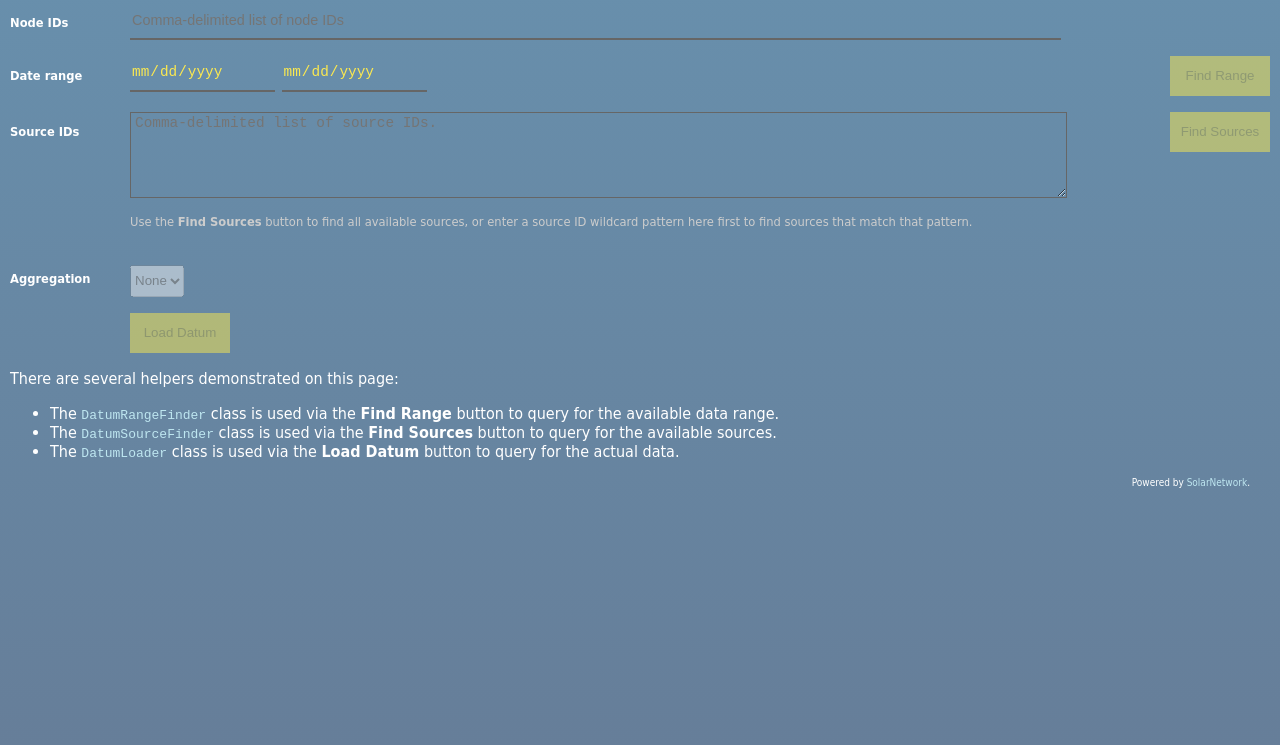
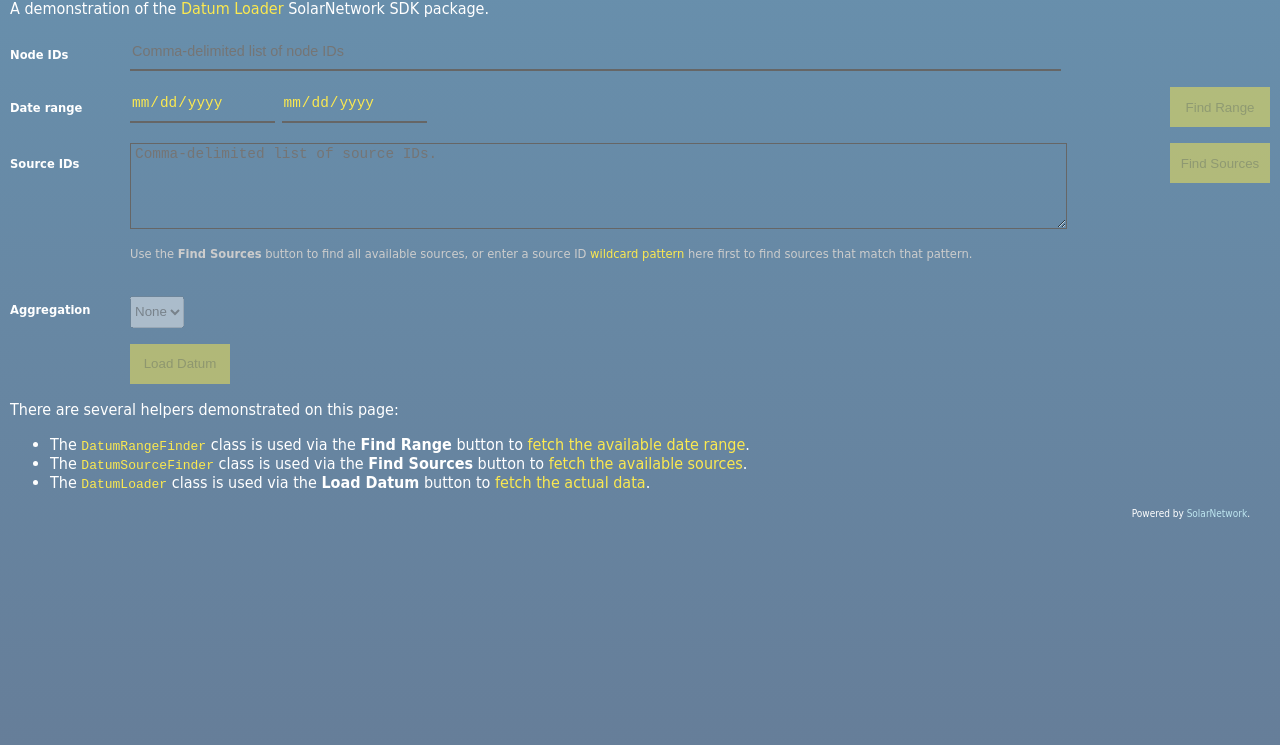
Before and after one commit to SolarNetwork/solarnetwork-example, a website built with webpack: page JavaScript/datum-loader/src/index.html in a window 1280 px wide. Shown: the part 55-800 px from the top of the page. Built offline with nearby package versions, Linux system fonts and the light colour scheme; files whose address does not match are found by name; what @redsift/d3-rs-table, dialog-polyfill, solarnetwork-api-core would draw is missing.

Commit message:
Tweaks for clarity.

```diff
--- a/JavaScript/datum-loader/src/datum-loader.css
+++ b/JavaScript/datum-loader/src/datum-loader.css
@@ -20,13 +20,14 @@ header {
 
 footer {
 	clear: both;
-	color: white;
 	font-size: 10px;
 	text-align: right;
 	margin: 10px 20px;
 }
 
-section {
+header,
+section,
+footer {
 	color: white;
 }
 
@@ -35,7 +36,6 @@ section + section {
 }
 
 h1 {
-    color: white;
     font-family: inherit;
     font-weight: 500;
 	margin: 0.2em 0;
@@ -45,6 +45,11 @@ h1 {
 }
 
 a {
+	color: #fce94f;
+	text-decoration: none;
+}
+
+footer a {
 	color: #BEE6F0;
 	text-decoration: none;
 }
--- a/JavaScript/datum-loader/src/datum-loader.js
+++ b/JavaScript/datum-loader/src/datum-loader.js
@@ -313,7 +313,8 @@ function setupUI(config, app) {
 	// populate the avaialble aggregation levels from the Aggregation enum (plus None)
 	const aggregationSelect = select('select[name=aggregation]');
 	aggregationSelect.selectAll('option')
-		.data([{name:'None'}].concat(Aggregation.enumValues()), d => d.name)
+		.data([{name:'None'}].concat(Aggregation.enumValues().filter(
+			e => !/(Of|Total|Minute|Week)/.test(e.name))), d => d.name)
 		.enter().append('option')
 			.attr('value', d => d.name === 'None' ? '' : d.name)
 			.text(d => d.name);
--- a/JavaScript/datum-loader/src/index.html
+++ b/JavaScript/datum-loader/src/index.html
@@ -10,8 +10,9 @@
 	<link type="text/css" rel="stylesheet" href="css/datum-loader.css">
 </head>
 <body>
-	<header class="hboxrow">
+	<header>
 		<h1>SolarNode Datum Loader</h1>
+		<p>A demonstration of the <a href="https://github.com/SolarNetwork/sn-datum-loader-js">Datum Loader</a> SolarNetwork SDK package.</p>
 	</header>
 	<section>
 		<form id="criteria-form">
@@ -35,8 +36,9 @@
 				<div>
 					<textarea name="sourceIds" placeholder="Comma-delimited list of source IDs." disabled></textarea>
 					<p class="caption">
-						Use the <b>Find Sources</b> button to find all available sources, or enter a source ID wildcard pattern
-						here first to find sources that match that pattern.
+						Use the <b>Find Sources</b> button to find all available sources, or enter a source ID
+						<a href="https://github.com/SolarNetwork/solarnetwork/wiki/SolarNet-API-global-objects#wildcard-patterns">wildcard
+						pattern</a> here first to find sources that match that pattern.
 					</p>
 				</div>
 				<div>
@@ -64,14 +66,17 @@
 		<p>There are several helpers demonstrated on this page:</p>
 		<ul>
 			<li>The <a
-			href="https://solarnetwork.github.io/docs/api/js/solarnetwork-datum-loader/0.6.2/DatumRangeFinder.html"><code>DatumRangeFinder</code></a>
-			class is used via the <b>Find Range</b> button to query for the available data range.</li>
+				href="https://solarnetwork.github.io/docs/api/js/solarnetwork-datum-loader/0.6.2/DatumRangeFinder.html"><code>DatumRangeFinder</code></a>
+				class is used via the <b>Find Range</b> button to <a href="https://github.com/SolarNetwork/solarnetwork-example/blob/e219d448c470059bf39110559969a72ceee5c1aa/JavaScript/datum-loader/src/datum-loader.js#L166-L167">fetch
+				the available date range</a>.</li>
 			<li>The <a
 				href="https://solarnetwork.github.io/docs/api/js/solarnetwork-datum-loader/0.6.2/DatumSourceFinder.html"><code>DatumSourceFinder</code></a>
-				class is used via the <b>Find Sources</b> button to query for the available sources.</li>
+				class is used via the <b>Find Sources</b> button to <a href="https://github.com/SolarNetwork/solarnetwork-example/blob/e219d448c470059bf39110559969a72ceee5c1aa/JavaScript/datum-loader/src/datum-loader.js#L154">fetch
+				the available sources</a>.</li>
 			<li>The <a
 				href="https://solarnetwork.github.io/docs/api/js/solarnetwork-datum-loader/0.6.2/DatumLoader.html"><code>DatumLoader</code></a>
-				class is used via the <b>Load Datum</b> button to query for the actual data.</li>
+				class is used via the <b>Load Datum</b> button to <a href="https://github.com/SolarNetwork/solarnetwork-example/blob/e219d448c470059bf39110559969a72ceee5c1aa/JavaScript/datum-loader/src/datum-loader.js#L196">fetch
+				the actual data</a>.</li>
 			</li>
 		</ul>
 	</section>
```
